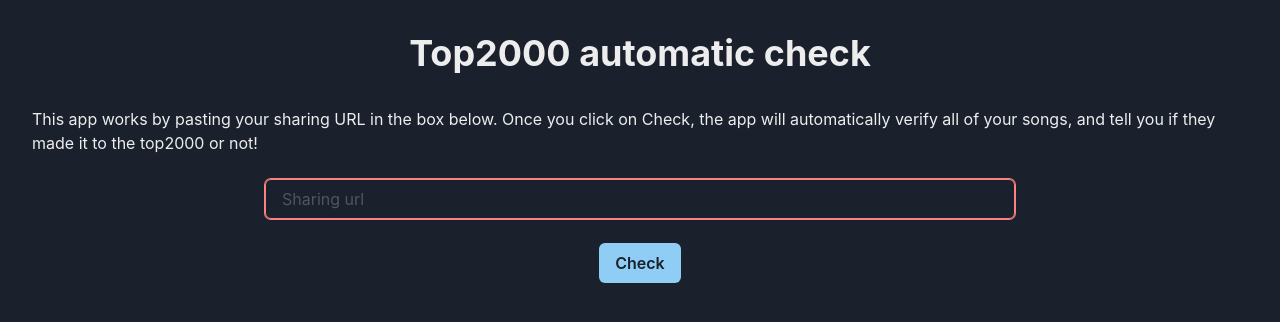
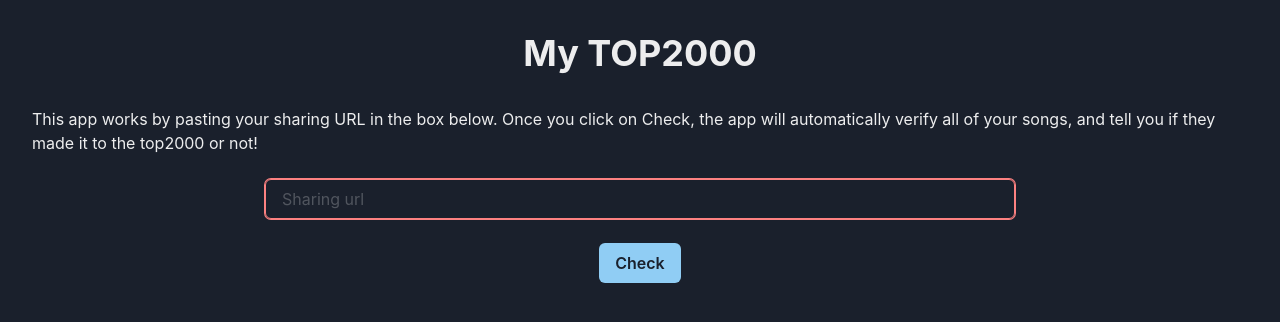
Before and after one commit to engelrolling/top2000-check, a Next.js app: page / in a window 1280 px wide. Shown: the top 322 px of the page. Built offline with nearby package versions, Linux system fonts and the light colour scheme.

Commit message:
chore(index): update h1 and title

```diff
--- a/pages/index.tsx
+++ b/pages/index.tsx
@@ -34,14 +34,14 @@ export default function Home() {
   return (
     <div>
       <Head>
-        <title>Top2000 song check</title>
+        <title>My Top2000</title>
         <meta name="description" content="Check if your songs made it to the top2000" />
         <link rel="icon" href="/favicon.ico" />
       </Head>
 
       <main>
         <Flex alignItems="center" flexDirection="column" wrap="wrap">
-          <Heading my={8} as="h1">Top2000 automatic check</Heading>
+          <Heading my={8} as="h1">My TOP2000</Heading>
           {(songList.length === 0 || isLoading) &&
             <>
               <Box mb={6} maxWidth="95%">
```
